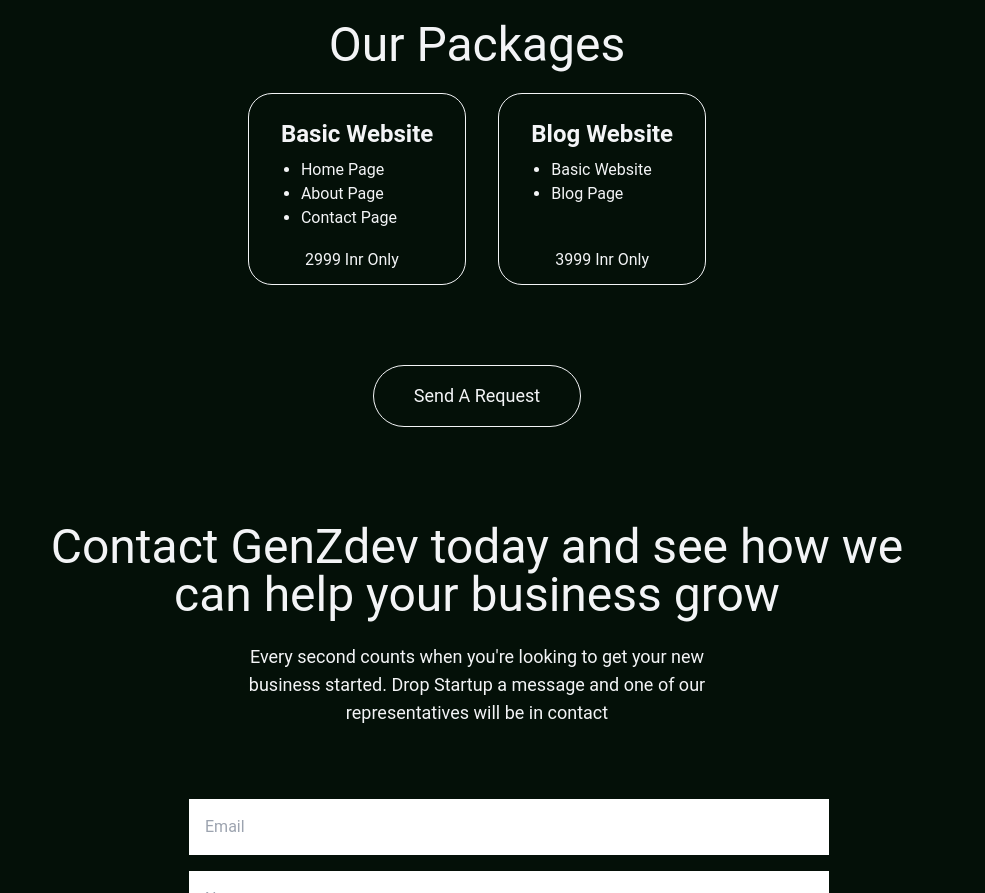
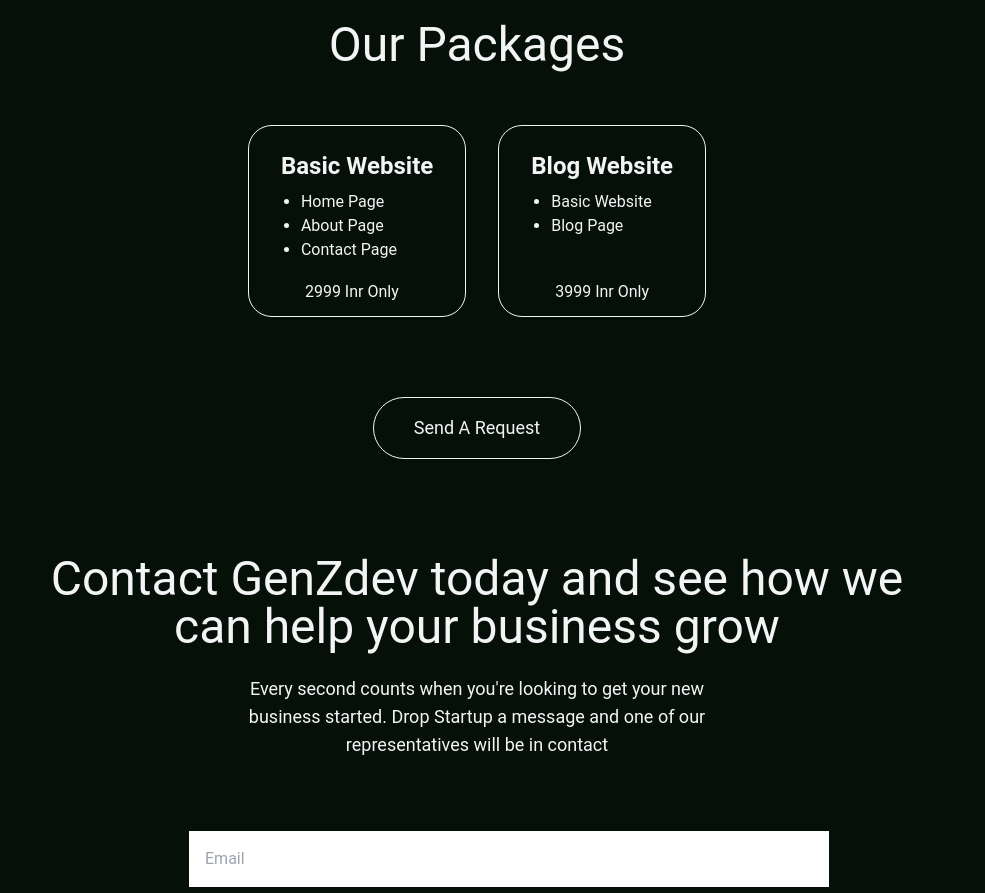
Before and after one commit to SumanKisku/genZdev, a Gatsby site: page / in a window 1280 px wide. Shown: the part 2081-2974 px from the top of the page, without its empty margins (163-1148 px from the left). Built offline with nearby package versions, Linux system fonts and the light colour scheme; Gatsby itself is replaced by a stand-in of ours.

Commit message:
Add margin top

```diff
--- a/src/pages/components/Card.js
+++ b/src/pages/components/Card.js
@@ -2,7 +2,7 @@
 
 export default function Feature(props) {
   return (
-    <div className="card text-gray-100 border border-gray-100 rounded-3xl h-48 px-8 py-6 pr-8 flex flex-col relative">
+    <div className="card text-gray-100 border border-gray-100 rounded-3xl h-48 mt-8 px-8 py-6 pr-8 flex flex-col relative">
       {/* <div className="w-full h-full border border-gray-100 bg-black absolute"></div> */}
       <h4 className="text-2xl font-bold">{props.heading}</h4>
       <ul className="mt-2 list-disc">
```
